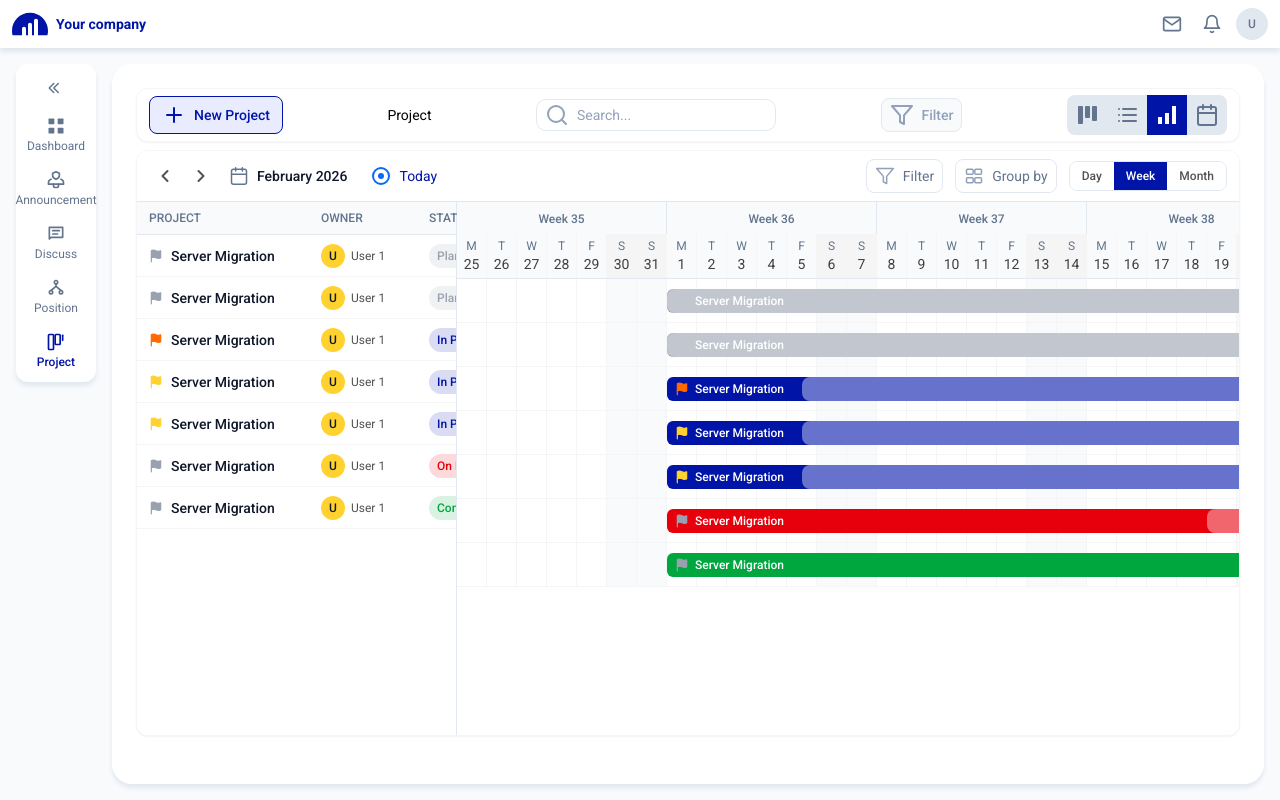
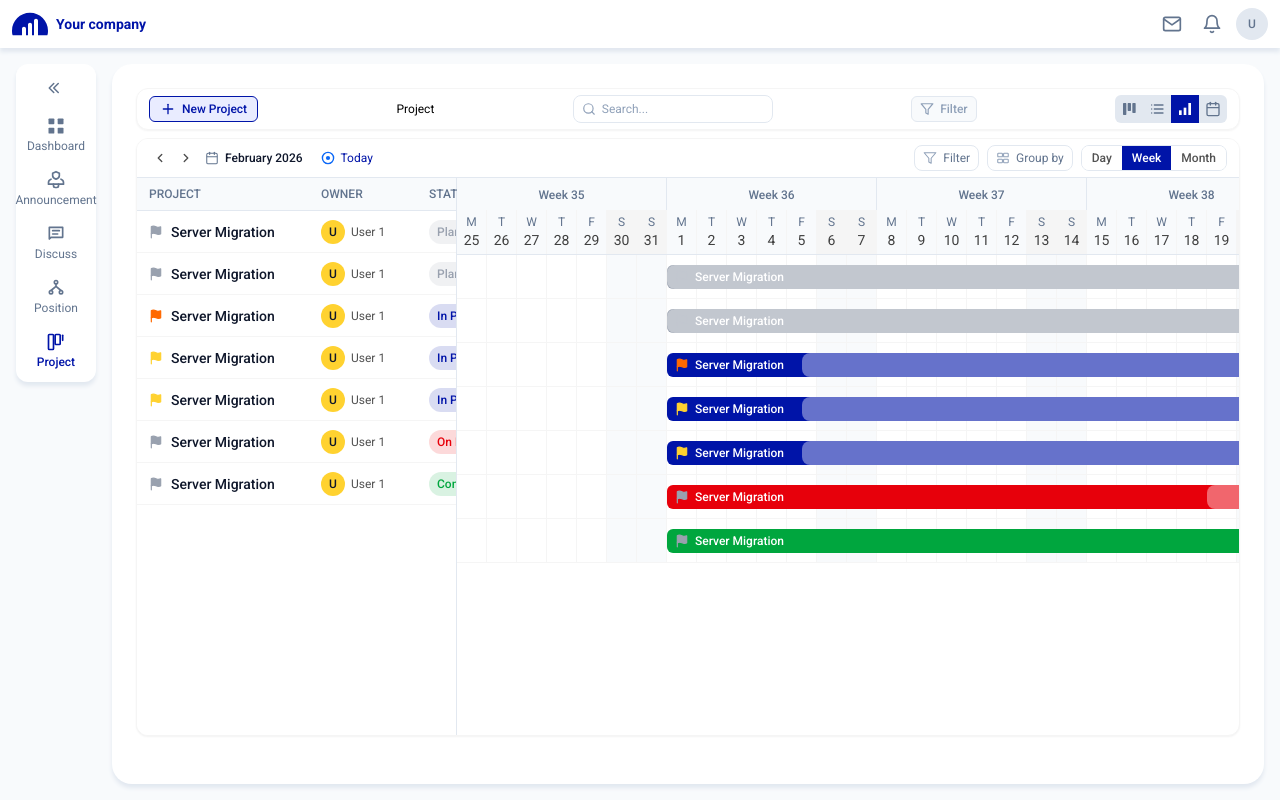
Before and after one commit to talkingtomhehe/dummy-its, a React (Vite) app in the folder frontend/main-webapp/: page /projects in a window 1280 px wide. Both pictures are taken after a click on the button 1166 px from the left and 115 px from the top of the page. Built offline with nearby package versions, Linux system fonts and the light colour scheme.

Commit message:
Finished changing the size of toolbars

```diff
--- a/frontend/main-webapp/src/features/projects/components/ProjectToolbar.tsx
+++ b/frontend/main-webapp/src/features/projects/components/ProjectToolbar.tsx
@@ -2,27 +2,27 @@ import type { ReactElement } from "react";
 
 // Icons
 const AddIcon = () => (
-  <svg width="24" height="24" viewBox="0 0 24 24" fill="none" xmlns="http://www.w3.org/2000/svg">
+  <svg width="16" height="16" viewBox="0 0 24 24" fill="none" xmlns="http://www.w3.org/2000/svg">
     <path d="M12 5V19" stroke="currentColor" strokeWidth="2" strokeLinecap="round" strokeLinejoin="round" />
     <path d="M5 12H19" stroke="currentColor" strokeWidth="2" strokeLinecap="round" strokeLinejoin="round" />
   </svg>
 );
 
 const SearchIcon = () => (
-  <svg width="24" height="24" viewBox="0 0 24 24" fill="none" xmlns="http://www.w3.org/2000/svg">
+  <svg width="14" height="14" viewBox="0 0 24 24" fill="none" xmlns="http://www.w3.org/2000/svg">
     <circle cx="11" cy="11" r="8" stroke="#90A1B9" strokeWidth="2" />
     <path d="M21 21L16.65 16.65" stroke="#90A1B9" strokeWidth="2" strokeLinecap="round" />
   </svg>
 );
 
 const FilterIcon = () => (
-  <svg width="24" height="24" viewBox="0 0 24 24" fill="none" xmlns="http://www.w3.org/2000/svg">
+  <svg width="14" height="14" viewBox="0 0 24 24" fill="none" xmlns="http://www.w3.org/2000/svg">
     <path d="M22 3H2L10 12.46V19L14 21V12.46L22 3Z" stroke="#90A1B9" strokeWidth="2" strokeLinecap="round" strokeLinejoin="round" />
   </svg>
 );
 
 const KanbanIcon = ({ active }: { active: boolean }) => (
-  <svg width="24" height="24" viewBox="0 0 24 24" fill="none" xmlns="http://www.w3.org/2000/svg">
+  <svg width="16" height="16" viewBox="0 0 24 24" fill="none" xmlns="http://www.w3.org/2000/svg">
     <rect x="3" y="3" width="5" height="18" rx="1" fill={active ? "white" : "#62748E"} />
     <rect x="10" y="3" width="5" height="12" rx="1" fill={active ? "white" : "#62748E"} />
     <rect x="17" y="3" width="5" height="15" rx="1" fill={active ? "white" : "#62748E"} />
@@ -30,7 +30,7 @@ const KanbanIcon = ({ active }: { active: boolean }) => (
 );
 
 const ListIcon = ({ active }: { active: boolean }) => (
-  <svg width="24" height="24" viewBox="0 0 24 24" fill="none" xmlns="http://www.w3.org/2000/svg">
+  <svg width="16" height="16" viewBox="0 0 24 24" fill="none" xmlns="http://www.w3.org/2000/svg">
     <path d="M8 6H21" stroke={active ? "white" : "#62748E"} strokeWidth="2" strokeLinecap="round" />
     <path d="M8 12H21" stroke={active ? "white" : "#62748E"} strokeWidth="2" strokeLinecap="round" />
     <path d="M8 18H21" stroke={active ? "white" : "#62748E"} strokeWidth="2" strokeLinecap="round" />
@@ -41,7 +41,7 @@ const ListIcon = ({ active }: { active: boolean }) => (
 );
 
 const TimelineIcon = ({ active }: { active: boolean }) => (
-  <svg width="24" height="24" viewBox="0 0 24 24" fill="none" xmlns="http://www.w3.org/2000/svg">
+  <svg width="16" height="16" viewBox="0 0 24 24" fill="none" xmlns="http://www.w3.org/2000/svg">
     <rect x="3" y="14" width="4" height="7" fill={active ? "white" : "#62748E"} />
     <rect x="10" y="10" width="4" height="11" fill={active ? "white" : "#62748E"} />
     <rect x="17" y="3" width="4" height="18" fill={active ? "white" : "#62748E"} />
@@ -49,7 +49,7 @@ const TimelineIcon = ({ active }: { active: boolean }) => (
 );
 
 const CalendarIcon = ({ active }: { active: boolean }) => (
-  <svg width="24" height="24" viewBox="0 0 24 24" fill="none" xmlns="http://www.w3.org/2000/svg">
+  <svg width="16" height="16" viewBox="0 0 24 24" fill="none" xmlns="http://www.w3.org/2000/svg">
     <rect x="3" y="4" width="18" height="18" rx="2" stroke={active ? "white" : "#62748E"} strokeWidth="2" />
     <line x1="16" y1="2" x2="16" y2="6" stroke={active ? "white" : "#62748E"} strokeWidth="2" strokeLinecap="round" />
     <line x1="8" y1="2" x2="8" y2="6" stroke={active ? "white" : "#62748E"} strokeWidth="2" strokeLinecap="round" />
@@ -88,27 +88,27 @@ export default function ProjectToolbar({
       {/* New Project Button */}
       <button
         onClick={onNewProject}
-        className="bg-secondary border border-primary flex items-center gap-2 px-3 py-1.5 rounded-[8px] text-primary font-medium text-sm leading-5 hover:bg-secondary/80 transition-colors"
+        className="bg-secondary border border-primary flex items-center gap-1.5 px-2.5 py-1 rounded-[6px] text-primary font-medium text-xs leading-4 hover:bg-secondary/80 transition-colors"
       >
         <AddIcon />
         <span>New Project</span>
       </button>
 
       {/* Page Title */}
-      <h1 className="font-normal text-sm leading-5 text-black">
+      <h1 className="font-normal text-xs leading-4 text-black">
         Project
       </h1>
 
       {/* Search Input */}
-      <div className="w-[200px] lg:w-[240px]">
-        <div className="bg-white border border-neutral-200 rounded-[10px] flex items-center gap-2 px-2 h-8">
+      <div className="w-[160px] lg:w-[200px]">
+        <div className="bg-white border border-neutral-200 rounded-[8px] flex items-center gap-1.5 px-2 h-7">
           <SearchIcon />
           <input
             type="text"
             placeholder="Search..."
             value={searchQuery}
             onChange={(e) => onSearchChange(e.target.value)}
-            className="flex-1 bg-transparent outline-none text-neutral-900 text-sm font-normal placeholder:text-neutral-400"
+            className="flex-1 bg-transparent outline-none text-neutral-900 text-xs font-normal placeholder:text-neutral-400"
           />
         </div>
       </div>
@@ -116,21 +116,21 @@ export default function ProjectToolbar({
       {/* Filter Button */}
       <button
         onClick={onFilter}
-        className="bg-neutral-50 border border-neutral-200 flex items-center gap-2 px-2 py-1 rounded-[8px] text-neutral-400 font-medium text-sm leading-5 hover:bg-neutral-100 transition-colors"
+        className="bg-neutral-50 border border-neutral-200 flex items-center gap-1.5 px-2 py-1 rounded-[6px] text-neutral-400 font-medium text-xs leading-4 hover:bg-neutral-100 transition-colors"
       >
         <FilterIcon />
         <span>Filter</span>
       </button>
 
       {/* View Mode Toggle */}
-      <div className="flex items-center rounded-[8px] overflow-hidden">
+      <div className="flex items-center rounded-[6px] overflow-hidden">
         {viewModes.map(({ mode, icon }) => (
           <button
             key={mode}
             onClick={() => onViewModeChange(mode)}
-            className={`p-2 transition-colors ${viewMode === mode
-                ? "bg-primary"
-                : "bg-neutral-200 hover:bg-neutral-300"
+            className={`p-1.5 transition-colors ${viewMode === mode
+              ? "bg-primary"
+              : "bg-neutral-200 hover:bg-neutral-300"
               }`}
             aria-label={`${mode} view`}
           >
--- a/frontend/main-webapp/src/features/projects/components/timeline/TimelineIcons.tsx
+++ b/frontend/main-webapp/src/features/projects/components/timeline/TimelineIcons.tsx
@@ -1,6 +1,6 @@
 // Navigation arrows
 export const ChevronLeftIcon = () => (
-  <svg width="20" height="20" viewBox="0 0 20 20" fill="none" xmlns="http://www.w3.org/2000/svg">
+  <svg width="14" height="14" viewBox="0 0 20 20" fill="none" xmlns="http://www.w3.org/2000/svg">
     <path
       d="M12.5 15L7.5 10L12.5 5"
       stroke="currentColor"
@@ -12,7 +12,7 @@ export const ChevronLeftIcon = () => (
 );
 
 export const ChevronRightIcon = () => (
-  <svg width="20" height="20" viewBox="0 0 20 20" fill="none" xmlns="http://www.w3.org/2000/svg">
+  <svg width="14" height="14" viewBox="0 0 20 20" fill="none" xmlns="http://www.w3.org/2000/svg">
     <path
       d="M7.5 15L12.5 10L7.5 5"
       stroke="currentColor"
@@ -25,7 +25,7 @@ export const ChevronRightIcon = () => (
 
 // Filter icon
 export const FilterIcon = () => (
-  <svg width="20" height="20" viewBox="0 0 20 20" fill="none" xmlns="http://www.w3.org/2000/svg">
+  <svg width="14" height="14" viewBox="0 0 20 20" fill="none" xmlns="http://www.w3.org/2000/svg">
     <path
       d="M18.333 2.5H1.667L8.333 10.383V15.833L11.667 17.5V10.383L18.333 2.5Z"
       stroke="#90A1B9"
@@ -38,7 +38,7 @@ export const FilterIcon = () => (
 
 // Calendar icon
 export const CalendarIcon = () => (
-  <svg width="20" height="20" viewBox="0 0 20 20" fill="none" xmlns="http://www.w3.org/2000/svg">
+  <svg width="14" height="14" viewBox="0 0 20 20" fill="none" xmlns="http://www.w3.org/2000/svg">
     <rect x="2.5" y="3.33" width="15" height="15" rx="2" stroke="#62748E" strokeWidth="1.5" />
     <line x1="13.33" y1="1.67" x2="13.33" y2="5" stroke="#62748E" strokeWidth="1.5" strokeLinecap="round" />
     <line x1="6.67" y1="1.67" x2="6.67" y2="5" stroke="#62748E" strokeWidth="1.5" strokeLinecap="round" />
@@ -48,7 +48,7 @@ export const CalendarIcon = () => (
 
 // Group by icon
 export const GroupByIcon = () => (
-  <svg width="20" height="20" viewBox="0 0 20 20" fill="none" xmlns="http://www.w3.org/2000/svg">
+  <svg width="14" height="14" viewBox="0 0 20 20" fill="none" xmlns="http://www.w3.org/2000/svg">
     <rect x="2.5" y="3.33" width="6.67" height="5" rx="1" stroke="#90A1B9" strokeWidth="1.5" />
     <rect x="10.83" y="3.33" width="6.67" height="5" rx="1" stroke="#90A1B9" strokeWidth="1.5" />
     <rect x="2.5" y="11.67" width="6.67" height="5" rx="1" stroke="#90A1B9" strokeWidth="1.5" />
@@ -58,7 +58,7 @@ export const GroupByIcon = () => (
 
 // Today marker icon
 export const TodayIcon = () => (
-  <svg width="20" height="20" viewBox="0 0 20 20" fill="none" xmlns="http://www.w3.org/2000/svg">
+  <svg width="14" height="14" viewBox="0 0 20 20" fill="none" xmlns="http://www.w3.org/2000/svg">
     <circle cx="10" cy="10" r="8" stroke="#0B68F7" strokeWidth="2" />
     <circle cx="10" cy="10" r="3" fill="#0B68F7" />
   </svg>
--- a/frontend/main-webapp/src/features/projects/components/timeline/TimelineToolbar.tsx
+++ b/frontend/main-webapp/src/features/projects/components/timeline/TimelineToolbar.tsx
@@ -54,34 +54,34 @@ export default function TimelineToolbar({
   ];
 
   return (
-    <div className="flex items-center justify-between px-3 py-2 bg-white border-b border-neutral-200">
+    <div className="flex items-center justify-between px-3 py-1.5 bg-white border-b border-neutral-200">
       {/* Left: Navigation */}
-      <div className="flex items-center gap-3">
+      <div className="flex items-center gap-2">
         <div className="flex items-center gap-1">
           <button
             onClick={handlePrev}
-            className="p-1.5 hover:bg-neutral-100 rounded-lg transition-colors text-neutral-600"
+            className="p-1 hover:bg-neutral-100 rounded-lg transition-colors text-neutral-600"
             aria-label="Previous"
           >
             <ChevronLeftIcon />
           </button>
           <button
             onClick={handleNext}
-            className="p-1.5 hover:bg-neutral-100 rounded-lg transition-colors text-neutral-600"
+            className="p-1 hover:bg-neutral-100 rounded-lg transition-colors text-neutral-600"
             aria-label="Next"
           >
             <ChevronRightIcon />
           </button>
         </div>
 
-        <div className="flex items-center gap-2">
+        <div className="flex items-center gap-1.5">
           <CalendarIcon />
-          <span className="font-medium text-sm text-neutral-900">{getMonthName(currentDate)}</span>
+          <span className="font-medium text-xs text-neutral-900">{getMonthName(currentDate)}</span>
         </div>
 
         <button
           onClick={handleToday}
-          className="flex items-center gap-2 px-3 py-1.5 text-sm text-primary hover:bg-primary/10 rounded-lg transition-colors"
+          className="flex items-center gap-1.5 px-2.5 py-1 text-xs text-primary hover:bg-primary/10 rounded-lg transition-colors"
         >
           <TodayIcon />
           <span>Today</span>
@@ -89,23 +89,23 @@ export default function TimelineToolbar({
       </div>
 
       {/* Right: Controls */}
-      <div className="flex items-center gap-3">
+      <div className="flex items-center gap-2">
         {/* Filter */}
         <button
           onClick={onFilter}
-          className="flex items-center gap-2 px-2 py-1.5 text-neutral-500 hover:bg-neutral-100 rounded-lg transition-colors border border-neutral-200"
+          className="flex items-center gap-1.5 px-2 py-1 text-neutral-500 hover:bg-neutral-100 rounded-lg transition-colors border border-neutral-200"
         >
           <FilterIcon />
-          <span className="text-sm">Filter</span>
+          <span className="text-xs">Filter</span>
         </button>
 
         {/* Group By */}
         <button
           onClick={onGroupBy}
-          className="flex items-center gap-2 px-2 py-1.5 text-neutral-500 hover:bg-neutral-100 rounded-lg transition-colors border border-neutral-200"
+          className="flex items-center gap-1.5 px-2 py-1 text-neutral-500 hover:bg-neutral-100 rounded-lg transition-colors border border-neutral-200"
         >
           <GroupByIcon />
-          <span className="text-sm">Group by</span>
+          <span className="text-xs">Group by</span>
         </button>
 
         {/* View Mode Toggle */}
@@ -114,9 +114,9 @@ export default function TimelineToolbar({
             <button
               key={mode}
               onClick={() => onViewModeChange(mode)}
-              className={`px-3 py-1.5 text-xs font-medium transition-colors ${viewMode === mode
-                  ? "bg-primary text-white"
-                  : "bg-white text-neutral-600 hover:bg-neutral-50"
+              className={`px-2.5 py-1 text-xs font-medium transition-colors ${viewMode === mode
+                ? "bg-primary text-white"
+                : "bg-white text-neutral-600 hover:bg-neutral-50"
                 }`}
             >
               {label}
--- a/frontend/main-webapp/src/features/tasks/pages/ProjectTasksPage.tsx
+++ b/frontend/main-webapp/src/features/tasks/pages/ProjectTasksPage.tsx
@@ -180,13 +180,13 @@ export default function ProjectTasksPage() {
   return (
     <div className="flex flex-col h-full w-full max-w-[1440px] mx-auto gap-3 relative">
       {/* Sidebar Collapse Toggle - Left Edge */}
-      <button
+      {/* <button
         onClick={() => setIsSidebarCollapsed(!isSidebarCollapsed)}
         className="absolute -left-10 top-4 z-10 bg-primary/20 hover:bg-primary/30 rounded-r-[20px] flex items-center justify-center w-10 h-[60px] transition-colors"
         aria-label={isSidebarCollapsed ? "Expand sidebar" : "Collapse sidebar"}
       >
         <ExpandArrowIcon />
-      </button>
+      </button> */}
 
       {/* Toolbar */}
       <TaskToolbar
```
Also changed, not shown: frontend/main-webapp/src/features/positions/components/Icons.tsx (+4 -4 lines), frontend/main-webapp/src/features/positions/components/PositionToolbar.tsx (+13 -13 lines), frontend/main-webapp/src/features/positions/pages/PositionTreePage.tsx (+3 -5 lines), frontend/main-webapp/src/features/tasks/components/Icons.tsx (+6 -6 lines), frontend/main-webapp/src/features/tasks/components/TaskToolbar.tsx (+11 -11 lines), frontend/main-webapp/src/features/tasks/components/gantt/GanttIcons.tsx (+4 -4 lines), frontend/main-webapp/src/features/tasks/components/gantt/GanttToolbar.tsx (+13 -14 lines).
